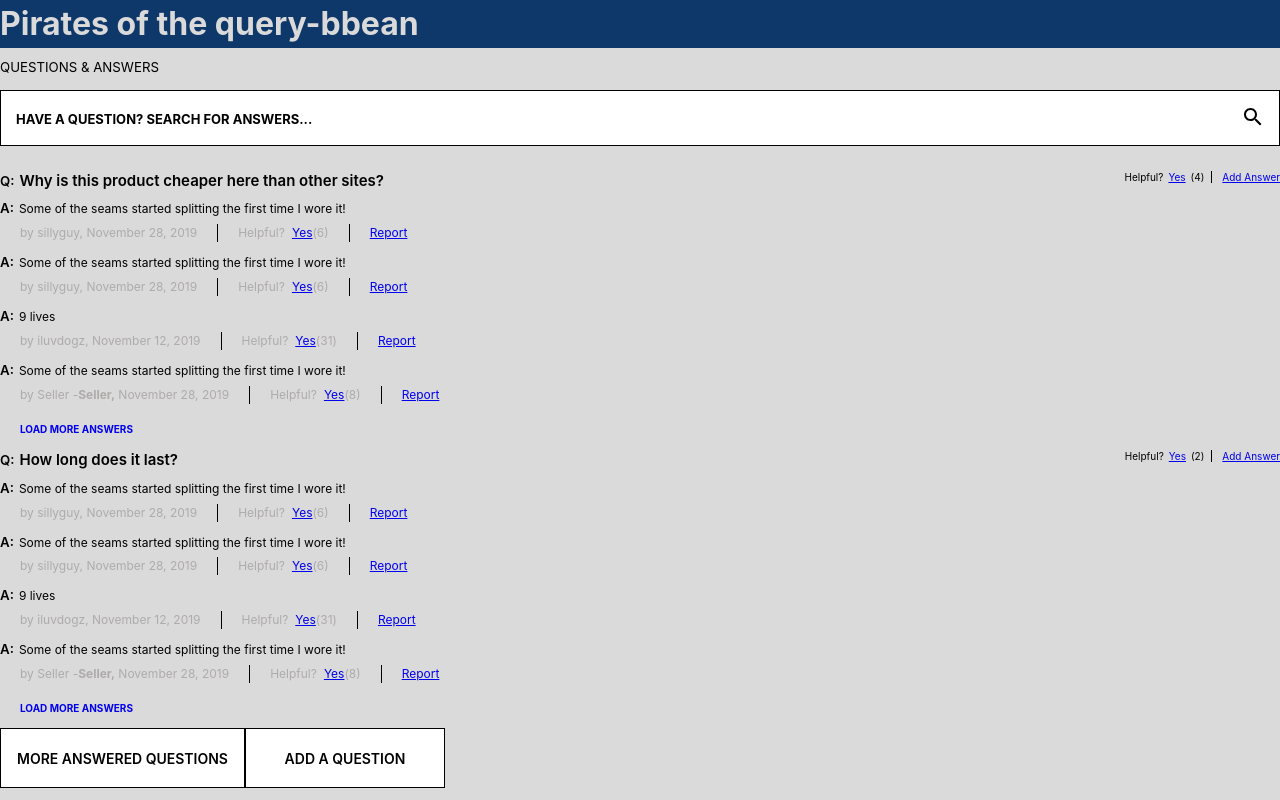
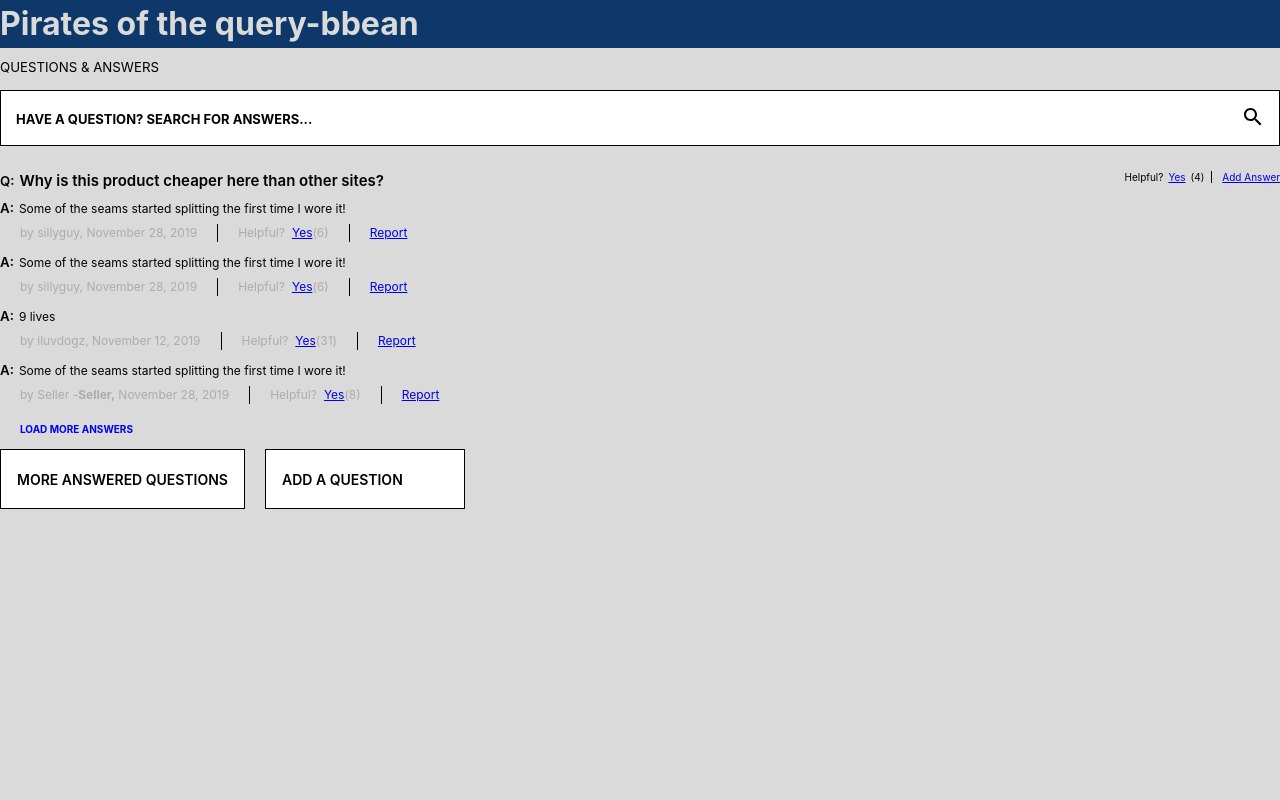
Before and after one commit to pirates-of-the-query-bbean/atelier, a React (Create React App) app in the folder client/: page / in a window 1280 px wide. Built offline with nearby package versions, Linux system fonts and the light colour scheme; the HTML template or start-up script is replaced by a standard one.

Commit message:
More Answered Questions functionality added, loading by 2

```diff
--- a/client/src/Questions.jsx
+++ b/client/src/Questions.jsx
@@ -3,6 +3,7 @@ import CustomButton from './sharedComponents/customButton/CustomButton.jsx';
 import Search from './questions/Search.jsx';
 import QuestionList from './questions/QuestionList.jsx';
 import styles from './Questions.module.scss';
+import Modal from './questions/Modal.jsx';
 
 function Questions() {
   const questionsObj = [{
@@ -54,17 +55,17 @@ function Questions() {
   const [questionArr, setQuestionArr] = useState(questionsObj);
   const [questionsStartIndex, setQuestionStartIndex] = useState(0);
   const [answersStartIndex, setAnswersStartIndex] = useState(0);
+  const [isModalOpen, setModalOpen] = useState(false);
 
-  function showTwoMoreItems(arrToFilter) {
-    setStartIndex(startIndex + 2);
+  function showTwoMoreItems(indexToAdjust, stateToAdjust) {
+    indexToAdjust(stateToAdjust + 2);
   }
 
   function handleSubmit(e) {
-    e.preventDefault();
     console.log('handle submit invoked');
   }
 
-  function showMoreQuestions() {
+  function showMoreQuestions(e) {
     console.log('button clicked');
   }
 
@@ -72,25 +73,28 @@ function Questions() {
     <section className={styles.questions__container}>
       <h5>Questions & Answers</h5>
       <Search
-        handleSubmit={handleSubmit}
-        questionAr={questionArr}/>
+      handleSubmit={handleSubmit}
+      questionAr={questionArr}/>
       <QuestionList
-        questionArr={questionArr}
-        setQuestionArr={setQuestionArr}
-        questionsStartIndex={questionsStartIndex}
-        setQuestionStartIndex={setQuestionStartIndex}/>
+      questionArr={questionArr}
+      setQuestionArr={setQuestionArr}
+      questionsStartIndex={questionsStartIndex} />
 
-      <div className={styles.questions__loadMore_buttons}>
-        <CustomButton style={styles.moreQuestions}
+      <div className={styles.questions__buttons}>
+        <CustomButton style={styles.custom__button}
           text={'More Answered Questions'}
           buttonWidth={245}
-          onClickFunction={() => { showMoreQuestions(); }} />
-        <CustomButton
+          onClickFunction={() => { showTwoMoreItems(setQuestionStartIndex, questionsStartIndex); }} />
+        <CustomButton style={styles.custom__button}
           text={'Add A Question'}
-          icon={'AddIcon'}
+          Icon={'AddIcon'}
           buttonWidth={200}
-          onClickFunction={() => { handleSubmit(); }} />
+          onClickFunction={(e) => { setModalOpen(true); }} />
       </div>
+      <Modal
+        isModalOpen={isModalOpen}
+        setModalOpen={setModalOpen}
+        onSubmit={()=> handleSubmit()}/>
     </section>
   )
 }
--- a/client/src/Questions.module.scss
+++ b/client/src/Questions.module.scss
@@ -5,9 +5,10 @@
     font-weight: 400;
     margin-bottom: 7px;
   }
-  .questions__loadMore_buttons button{
+  .questions__buttons button{
     display: inline-block;
     font-size: 14px;
     font-weight: 600;
+    margin-right: 20px;
   }
 }
--- /dev/null
+++ b/client/src/questions/Modal.jsx
@@ -0,0 +1,8 @@
+import React, { useState } from 'react'
+
+function Modal(setModalOpen) {
+
+
+}
+
+export default Modal;
--- a/client/src/questions/QuestionList.jsx
+++ b/client/src/questions/QuestionList.jsx
@@ -1,13 +1,7 @@
 import React, { useState, useEffect } from 'react';
 import Question from './Question.jsx';
 
-function QuestionList ({ product, questionArr, setQuestionArr }) {
-  const [startQuestionsIndex, setStartQuestionsIndex] = useState(0);
-  const [startAnswersIndex, setStartAnswersIndex] = useState(0);
-
-  function showTwoMoreItems(arrToFilter) {
-    setStartIndex(startIndex, 2);
-  }
+function QuestionList ({ product, questionArr, setQuestionArr, questionsStartIndex }) {
 
   const getQuestions = () => {
     // axios.get(`/questions/${product_id}/`)
@@ -27,7 +21,7 @@ function QuestionList ({ product, questionArr, setQuestionArr }) {
 
   return (
     <section>
-      {questionArr.map((question) => {
+      {questionArr.slice(0, questionsStartIndex + 1).map((question) => {
         return(
           <Question key={question.question_id} question={question} />
         )
--- a/client/src/sharedComponents/customButton/CustomButton.jsx
+++ b/client/src/sharedComponents/customButton/CustomButton.jsx
@@ -11,7 +11,6 @@ function Button({text, Icon, buttonWidth, onClickFunction, args }) {
     }
   }
 
-  console.log(text, Icon, buttonWidth)
   return (
       <button type='button' onClick={() => handleOnClick()} className='sharedButton' style={{width: buttonWidth}}>
         <div className='sharedButton__container' style={{justifyContent: Icon ? 'space-between': 'center' }}>
```
